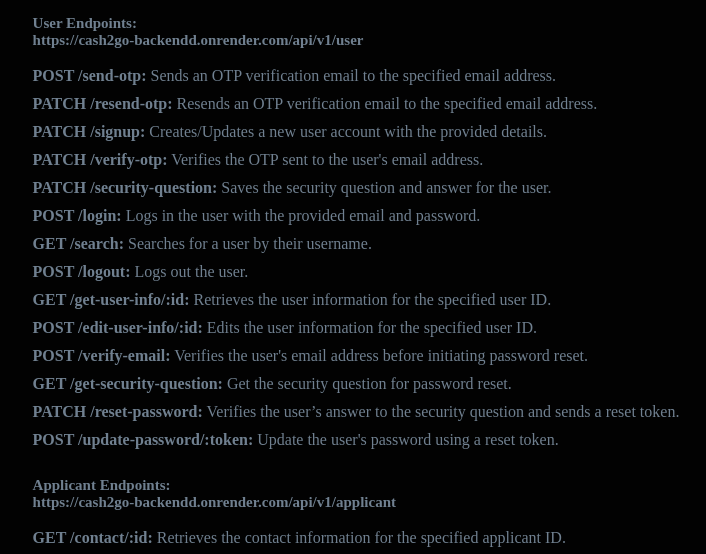
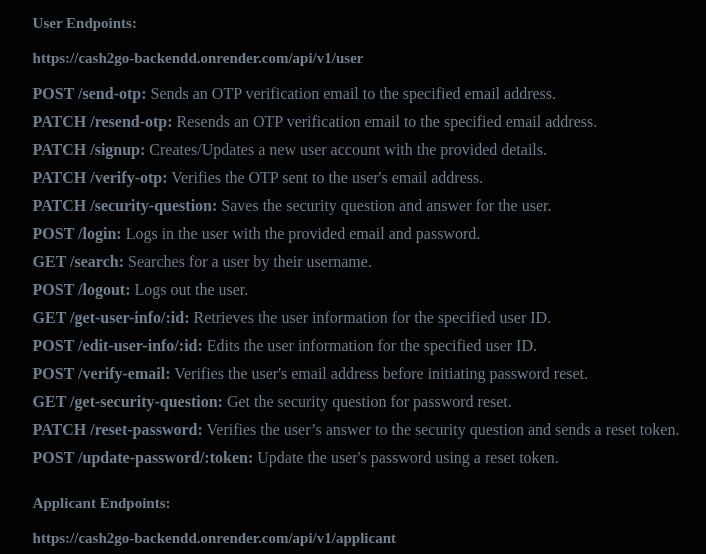
Before and after one commit to Cash2go-backend-org/cash2go-backend, a website: page src/router/index.html in a window 1280 px wide. Shown: the part 216-770 px from the top of the page, without its empty margins (284-990 px from the left). Drawn offline with Linux system fonts and the light colour scheme.

Commit message:
Update index.html

```diff
--- a/src/router/index.html
+++ b/src/router/index.html
@@ -59,7 +59,7 @@
     <div class="doc">
       <h4>API Documentation:</h4>
       <br />
-      <h5>User Endpoints:</h5>
+      <h5>User Endpoints:</h5><br />
       <h5>https://cash2go-backendd.onrender.com/api/v1/user</h5>
       <br />
       <p>
@@ -115,7 +115,7 @@
         password using a reset token.
       </p>
       <br />
-      <h5>Applicant Endpoints:</h5>
+      <h5>Applicant Endpoints:</h5><br />
       <h5>https://cash2go-backendd.onrender.com/api/v1/applicant</h5>
       <br />
       <p>
```
